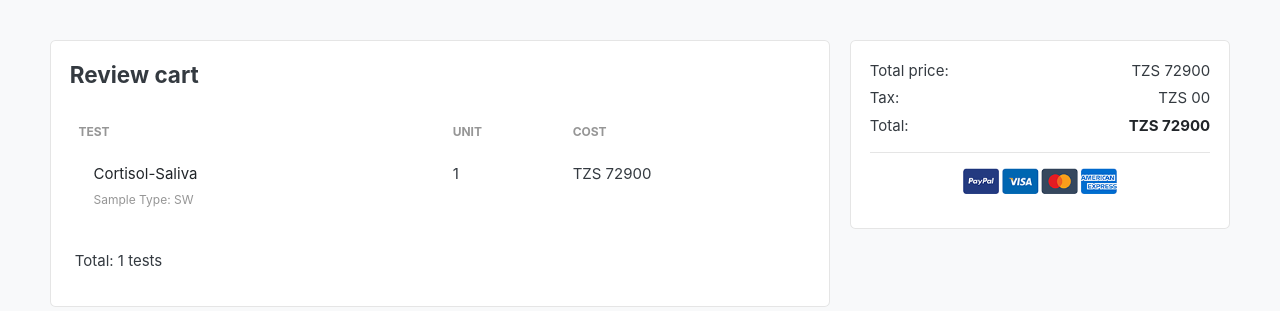
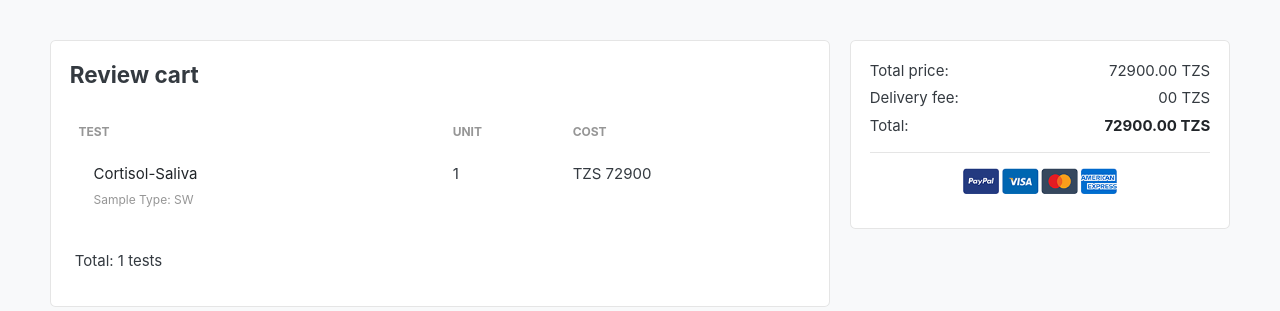
Before and after one commit to mahamudh472/medical_test, a Django app: page /request/checkout in a window 1280 px wide. Shown: the part 85-396 px from the top of the page. Run offline with Django 4.2, Linux system fonts and the light colour scheme; data comes from the database, SQL or seed files in the repository; both versions use the stored data as it was after the commit; parts of the project's set-up code (start-up, migrations or seed data) failed here and were passed over; some libraries are stand-ins or nearby versions; some web fonts are replaced.

Commit message:
Total issue fixed

```diff
--- a/request/models.py
+++ b/request/models.py
@@ -24,7 +24,7 @@ class Request(models.Model):
         else:
             for obj in Request.objects.filter(anynomous_user=self.anynomous_user):
                 sub_total += obj.unit * obj.test.tz_std_tariff
-        return sub_total
+        return "{:.2f}".format(sub_total)
 
     def get_price(self):
         return self.unit * self.test.tz_std_tariff
--- a/templates/request/place-order.html
+++ b/templates/request/place-order.html
@@ -200,7 +200,9 @@
                                                 if (response.delivery_fee){
                                                     $('#delivery-fee').text('Delivery Fee: ' + response.delivery_fee);
                                                     $('#deliveryFee').attr('value', response.delivery_fee)
-                                                    $('#place_order').attr('disabled', false)
+                                                    $('#place_order').attr('disabled', false);
+                                                    $('#d_fee').text(response.delivery_fee + " TZS" );
+                                                    $('#total_price').text((parseFloat({{ request.first.get_sub_total }})+parseFloat(response.delivery_fee)) + " TZS" )
                                                 }else{
                                                     $('#delivery-fee').text('Invalid address');
                                                     $('#place_order').attr('disabled', true)
@@ -317,16 +319,16 @@
                         <div class="card-body">
                             <dl class="dlist-align">
                                 <dt>Total price:</dt>
-                                <dd class="text-right"> TZS {{ request.first.get_sub_total }}</dd>
+                                <dd class="text-right"> {{ request.first.get_sub_total }} TZS</dd>
                             </dl>
                             <dl class="dlist-align">
-                                <dt>Tax:</dt>
-                                <dd class="text-right">TZS 00</dd>
+                                <dt>Delivery fee:</dt>
+                                <dd class="text-right" id="d_fee"> 00 TZS</dd>
                             </dl>
                             <dl class="dlist-align">
                                 <dt>Total:</dt>
                                 <dd class="text-right text-dark b">
-                                    <strong>TZS {{ request.first.get_sub_total }}</strong></dd>
+                                    <strong id="total_price">{{ request.first.get_sub_total }} TZS</strong></dd>
                             </dl>
                             <hr>
                             <p class="text-center mb-3">
```
Also changed, not shown: db.sqlite3.
